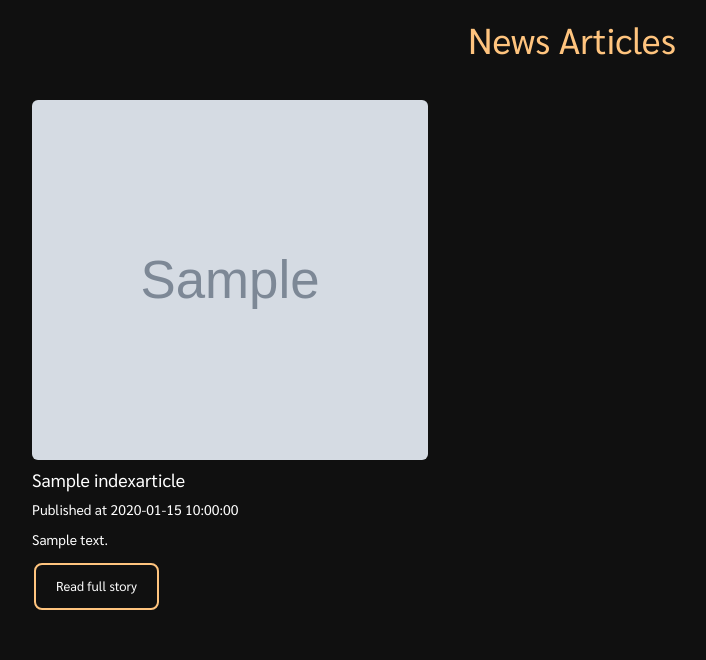
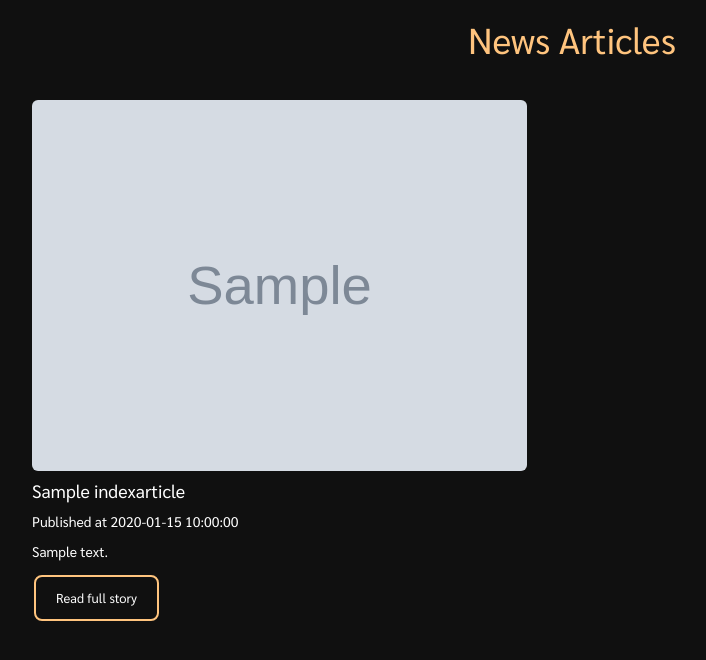
Before and after one commit to duncan-chege/news, a Flask app: template app/templates/article.html in a window 1280 px wide. Shown: the top 660 px of the page, without its empty margins (113-819 px from the left). Run offline with Flask 2, Linux system fonts and the light colour scheme; the template is opened without the code that fills it: most values are stand-ins (such as "Sample title", 1, 10 or a date in 2020); grey boxes marked "Sample" are stand-in pictures; some libraries are stand-ins or nearby versions.

Commit message:
change image sizes

```diff
--- a/app/main/views.py
+++ b/app/main/views.py
@@ -11,7 +11,6 @@ def index():
     View root page function that returns the index page and its data
     '''
     news_sources = get_sources('mysources')
-    print(news_sources)
 
     title= "Get the latest news"
     return render_template('index.html', title = title, sources = news_sources)
--- a/app/static/css/article.css
+++ b/app/static/css/article.css
@@ -10,8 +10,8 @@ body{
     font-family: 'Sarabun', sans-serif;
 }
 .imagesize{
-    width: 80%;
-    height: 45%;
+    width: 100%;
+    height: auto;
 }
 .artitle{
     text-align: center;
--- a/config.py
+++ b/config.py
@@ -31,6 +31,7 @@ class DevConfig(Config):
     '''
 
     DEBUG = True
+    ENV = 'development'
 
 config_options = {
 'development':DevConfig,
```
